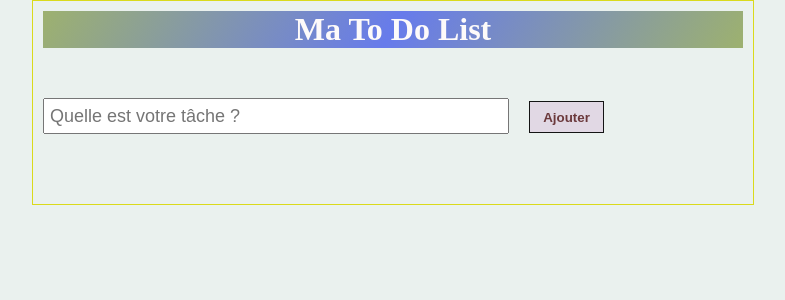
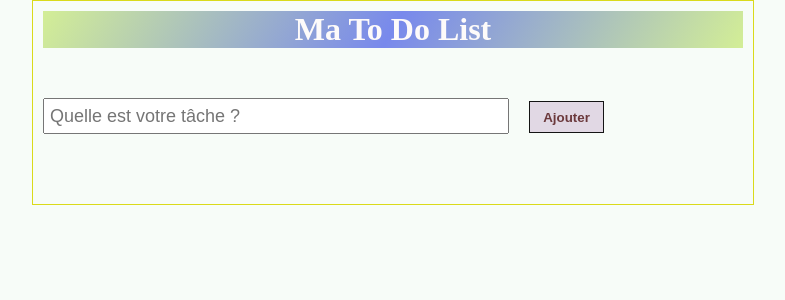
Before and after one commit to M-BEDH/To-Do-List, a React (Create React App) app: page / in a window 1280 px wide. Shown: the top 300 px of the page, without its empty margins (247-1032 px from the left). Built offline with nearby package versions, Linux system fonts and the light colour scheme.

Commit message:
Changement couleur

```diff
--- a/src/style/Todo.css
+++ b/src/style/Todo.css
@@ -1,13 +1,13 @@
 body {
     padding: 10px;
-    background-color: rgb(234, 241, 238);
+    background-color: rgb(247, 252, 248);
     max-width: 700px;
     margin: auto;
     border: 1px solid rgb(218, 218, 27);
 }
 
 h1 {
-    background: linear-gradient(120deg, rgb(157, 177, 111), rgb(103, 123, 235), rgb(157, 177, 111));
+    background: linear-gradient(120deg, rgb(211, 238, 150), rgb(120, 137, 236), rgb(211, 238, 150));
     color: rgba(255, 252, 250, 0.986);
     margin-bottom: 50px;
     margin-top: 0;
```
